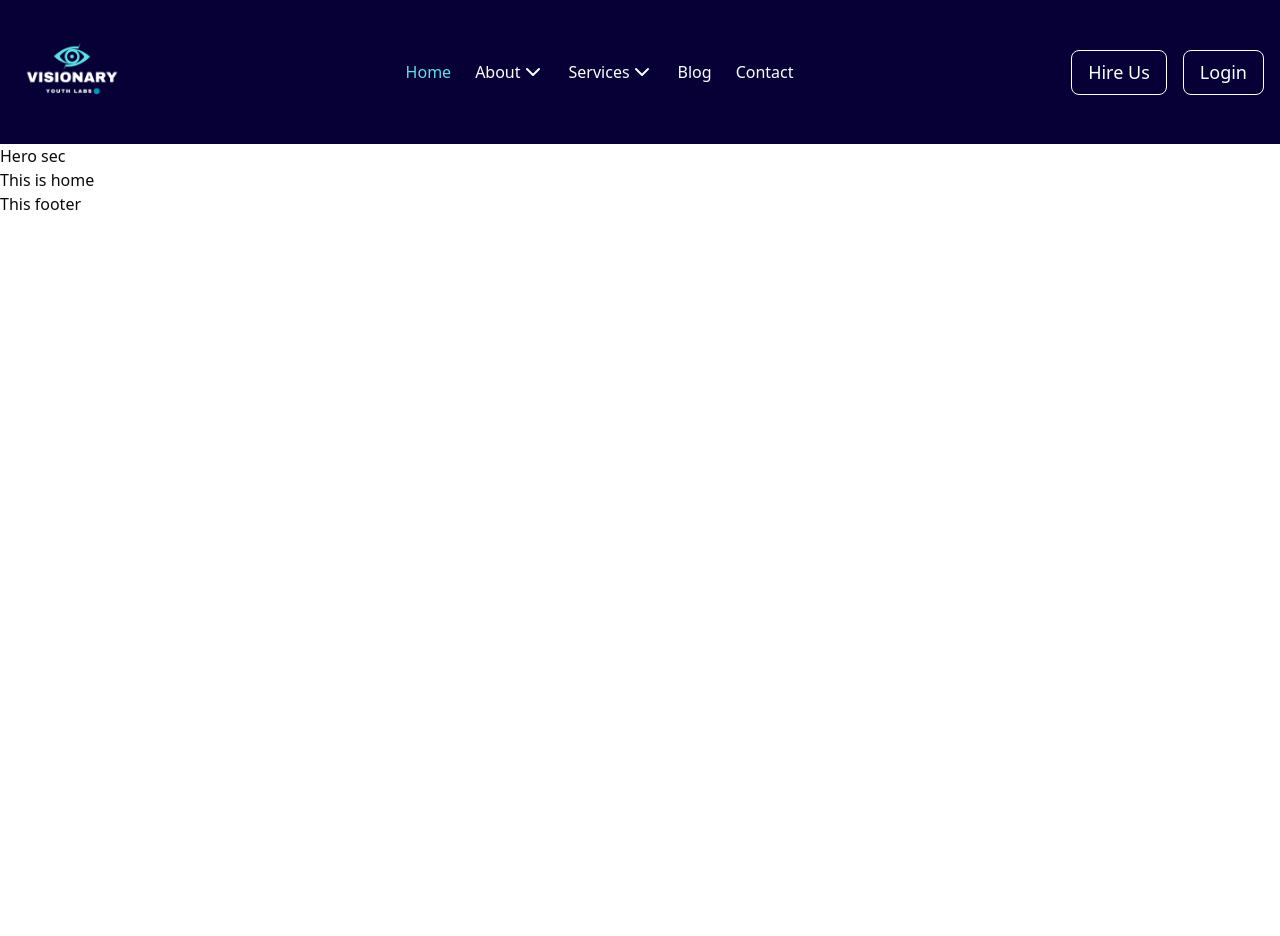
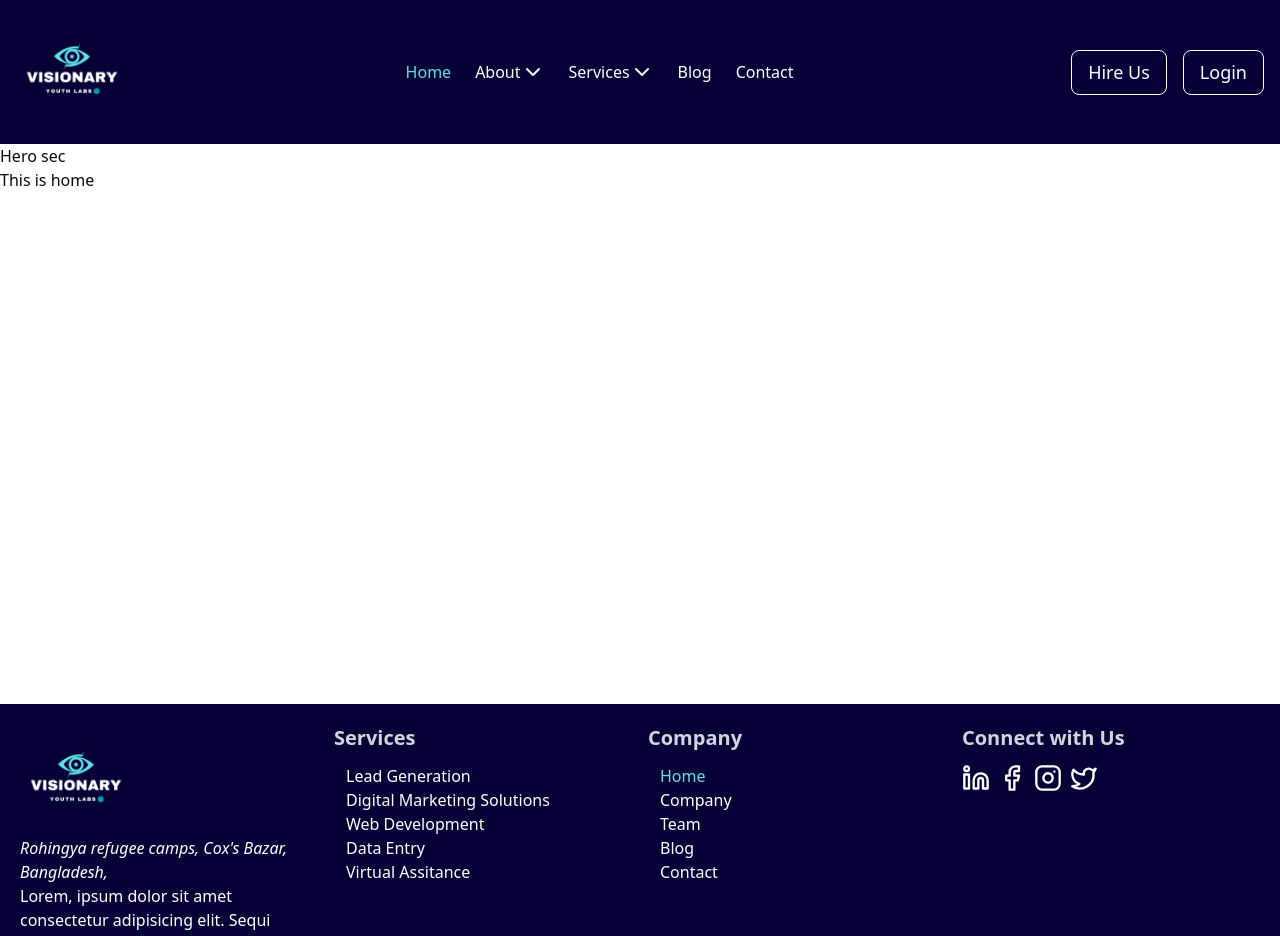
Before and after one commit to Mustakahmmed-dev/VisionaryYouthLabsOfficial, a Next.js app: page / in a window 1280 px wide. Shown: the top 936 px of the page. Before the commit the page ends 800 px from the top, so only its background shows below. Built offline with nearby package versions, Linux system fonts and the light colour scheme.

Commit message:
Footer added and Navbar completed

```diff
--- a/src/app/page.js
+++ b/src/app/page.js
@@ -2,7 +2,7 @@ import Hero from "@/components/shared/Hero";
 
 export default function Home() {
   return (
-   <div>
+   <div className="min-h-[70vh]">
     <Hero></Hero>
     This is home
    </div>
--- a/src/components/shared/Logo.js
+++ b/src/components/shared/Logo.js
@@ -1,7 +1,7 @@
 
 const Logo = () => {
     return(
-            <img src="/VisionaryYouthLabsLogo.png" alt="Something went wrong in Visionary Youth Labs Logo"/>
+            <img className="w-28" src="/VisionaryYouthLabsLogo.png" alt="Something went wrong in Visionary Youth Labs Logo"/>
     )
 }
 
--- a/src/components/shared/footer.js
+++ /dev/null
@@ -1,10 +0,0 @@
-
-const Footer = () => {
-    return(
-        <div>
-            This footer
-        </div>
-    )
-}
-
-export default Footer
--- /dev/null
+++ b/src/components/shared/footer.jsx
@@ -0,0 +1,58 @@
+import Link from "next/link"
+import Logo from "./Logo"
+import NavLink from "./NavLink"
+import { Facebook, Instagram, Linkedin, Twitter } from "lucide-react"
+
+const Footer = () => {
+    return (
+        <div className=" grid grid-cols-1 md:grid-cols-2 lg:grid-cols-4 gap-4 items-start bg-primary-custom p-5 text-white">
+            {/* Company profile related */}
+            <div className="max-w-96">
+                <Logo></Logo>
+                <address>
+                    Rohingya refugee camps, Cox's Bazar, Bangladesh, <br />
+                </address>
+                <p>Lorem, ipsum dolor sit amet consectetur adipisicing elit. Sequi eligendi facere nostrum repellendus vel eius!</p>
+            </div>
+
+            {/* Services links */}
+            <div>
+                <h2 className="text-xl mb-3 text-gray-300 font-bold">Services</h2>
+                <ul>
+                    <li><NavLink href="/services/lead-generation" className=" hover:text-[#5ce1e6] md:p-3">Lead Generation</NavLink></li>
+                    <li><NavLink href="/services/digital-marketing-solutions" className=" hover:text-[#5ce1e6] md:p-3">Digital Marketing Solutions</NavLink></li>
+                    <li><NavLink href="/services/web-development" className=" hover:text-[#5ce1e6] md:p-3">Web Development</NavLink></li>
+                    <li><NavLink href="/services/data-entry" className=" hover:text-[#5ce1e6] md:p-3">Data Entry</NavLink></li>
+                    <li><NavLink href="/services/virtual-assistance" className=" hover:text-[#5ce1e6] md:p-3">Virtual Assitance</NavLink></li>
+
+                </ul>
+            </div>
+
+            {/* Company */}
+            <div>
+                <h2 className="text-xl mb-3 text-gray-300 font-bold">Company</h2>
+                <ul>
+                    <li><NavLink href="/" className=" hover:text-[#5ce1e6] md:p-3">Home</NavLink></li>
+                    <li><NavLink href="/about/company" className=" hover:text-[#5ce1e6] md:p-3">Company</NavLink></li>
+                    <li><NavLink href="/about/team" className=" hover:text-[#5ce1e6] md:p-3">Team</NavLink></li>
+                    <li><NavLink href="/blog" className=" hover:text-[#5ce1e6] md:p-3">Blog</NavLink></li>
+                    <li><NavLink href="/contact" className=" hover:text-[#5ce1e6] md:p-3">Contact</NavLink></li>
+
+                </ul>
+            </div>
+
+            {/* Social Media Connections */}
+             <div>
+                <h2 className="text-xl mb-3 text-gray-300 font-bold">Connect with Us</h2>
+                <div className="flex gap-2">
+                    <Link href="/"> <Linkedin className="text-white" size={28} /> </Link>
+                    <Link href="/"> <Facebook className="text-white" size={28} /> </Link>
+                    <Link href="/"> <Instagram className="text-white" size={28} /> </Link>
+                    <Link href="/"> <Twitter className="text-white" size={28} /> </Link>
+                </div>
+            </div>
+        </div>
+    )
+}
+
+export default Footer
```
